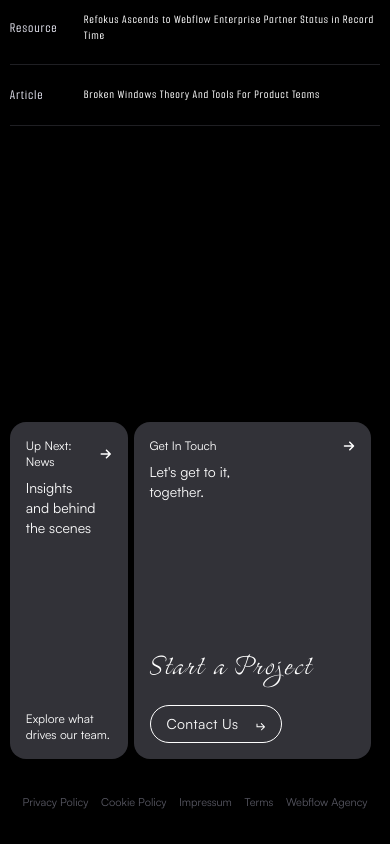
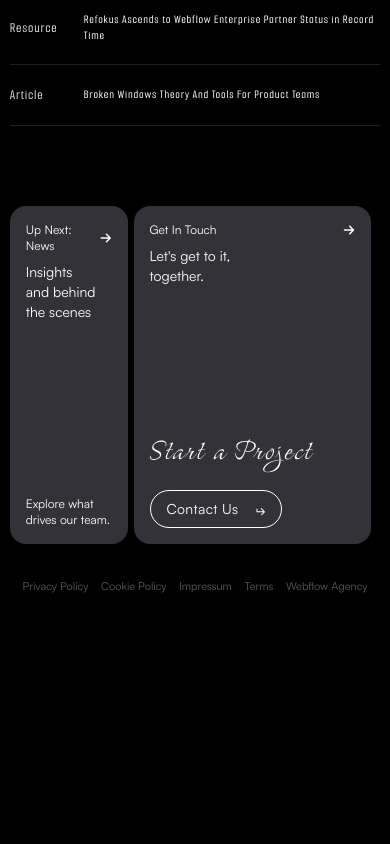
Before and after one commit to chaudhary64/Refokus, a React (Vite) app: page /news in a window 390 px wide. Shown: the part 4117-4961 px from the top of the page. After the commit the page ends 4745 px from the top, so only its background shows below. Built offline with nearby package versions, Linux system fonts and the light colour scheme.

Commit message:
chore: Update Cards component for responsive design

```diff
--- a/src/Components/About/About.jsx
+++ b/src/Components/About/About.jsx
@@ -762,12 +762,15 @@ const About = () => {
           reverse={true}
         />
       </section>
-      <section id="Expander" className="h-fit w-[95%] mx-auto mt-10 sm:mt-12 md:mt-14 lg:mt-16">
+      <section
+        id="Expander"
+        className="h-fit w-[95%] mx-auto mt-10 sm:mt-12 md:mt-14 lg:mt-16"
+      >
         {expanderData.map((data) => (
           <Expander key={data.id} {...data} />
         ))}
       </section>
-      <Cards marginTop={"35vh"} />
+      <Cards />
       <Footer />
     </section>
   );
--- a/src/Components/Cards/Cards.jsx
+++ b/src/Components/Cards/Cards.jsx
@@ -1,7 +1,7 @@
 import React from "react";
 import Card from "./Card";
 
-const Cards = ({ marginTop }) => {
+const Cards = () => {
   const cardData = [
     {
       id: 1,
@@ -23,8 +23,7 @@ const Cards = ({ marginTop }) => {
   return (
     <section
       id="CardHolder"
-      style={{ marginTop: marginTop }}
-      className={`h-[40vh] sm:h-[45vh] md:h-[50vh] lg:h-[55vh] w-[95%] mx-auto flex gap-1.5`}
+      className={`h-[40vh] sm:h-[45vh] md:h-[50vh] lg:h-[55vh] w-[95%] mx-auto mt-20 sm-custom:mt-24 sm:mt-36 md:mt-40 lg:mt-48 xl:mt-72 flex gap-1.5`}
     >
       {cardData.map((card) => {
         return (
--- a/src/Components/Home/Home.jsx
+++ b/src/Components/Home/Home.jsx
@@ -357,7 +357,7 @@ const Home = () => {
           </p>
         </motion.div>
       </section>
-      <Cards marginTop={"20vh"} />
+      <Cards />
       <Footer />
     </>
   );
--- a/src/Components/News/News.jsx
+++ b/src/Components/News/News.jsx
@@ -657,7 +657,7 @@ const News = () => {
         )}
       </section>
 
-      <Cards marginTop={"35vh"} />
+      <Cards />
       <Footer />
     </>
   );
--- a/src/Components/Work/Work.jsx
+++ b/src/Components/Work/Work.jsx
@@ -224,7 +224,10 @@ const Work = () => {
         marqueeWithNumber={true}
       />
       {/* <SliderSection /> */}
-      <section id="BrandMarquees" className="mt-10 sm:mt-12 md:mt-14 lg:mt-16 xl:mt-20 flex flex-col gap-1.5 sm:gap-2.5 md:gap-3 lg:gap-4 xl:gap-4.5">
+      <section
+        id="BrandMarquees"
+        className="mt-10 sm:mt-12 md:mt-14 lg:mt-16 xl:mt-20 flex flex-col gap-1.5 sm:gap-2.5 md:gap-3 lg:gap-4 xl:gap-4.5"
+      >
         <Marquees
           marqueeDataWithoutNumber={marqueeDataWithoutNumber[0]}
           marqueeWithNumber={false}
@@ -235,7 +238,7 @@ const Work = () => {
           reverse={true}
         />
       </section>
-      <Cards marginTop={"30vh"} />
+      <Cards />
       <Footer />
     </>
   );
```
